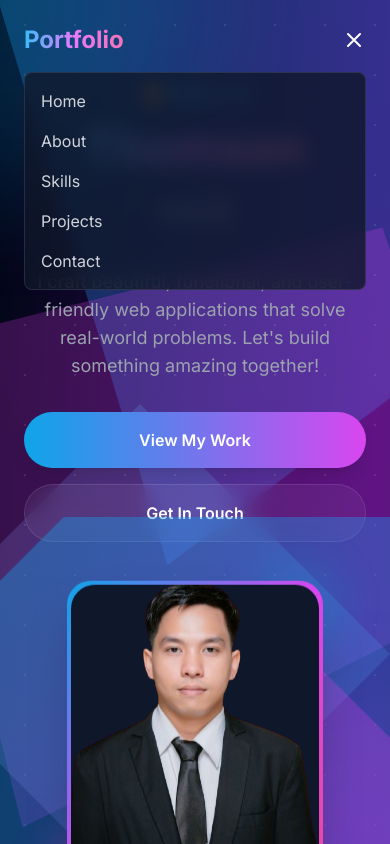
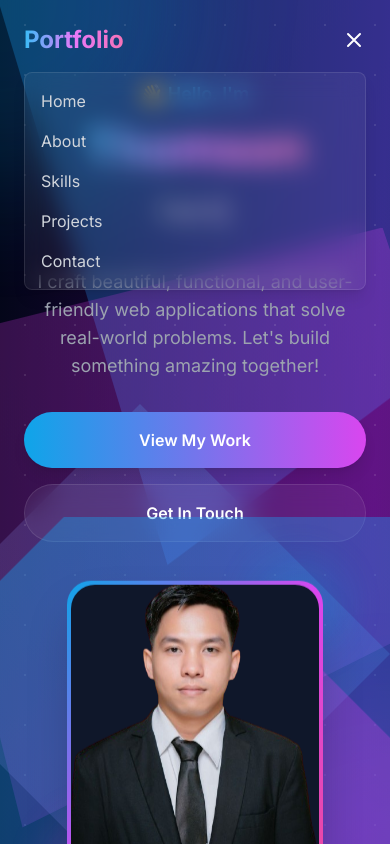
Before and after one commit to ThomsonSimbolon/my-portofolio-v2, a Next.js app: page / in a window 390 px wide. Both pictures are taken after a click on the button 354 px from the left and 40 px from the top of the page. Shown: the top 844 px of the page. Built offline with nearby package versions, Linux system fonts and the light colour scheme.

Commit message:
Perbaikan Navbar

```diff
--- a/app/globals.css
+++ b/app/globals.css
@@ -33,7 +33,8 @@
   }
 
   @keyframes gradient {
-    0%, 100% {
+    0%,
+    100% {
       background-position: 0% 50%;
     }
     50% {
@@ -45,14 +46,16 @@
 /* Glassmorphism effect */
 .glass {
   background: rgba(255, 255, 255, 0.05);
-  backdrop-filter: blur(10px);
+  -webkit-backdrop-filter: blur(12px);
+  backdrop-filter: blur(12px);
   border: 1px solid rgba(255, 255, 255, 0.1);
 }
 
 /* Glassmorphism effect - dark variant for mobile menu */
 .glass-dark {
-  background: rgba(15, 23, 42, 0.8);
-  backdrop-filter: blur(10px);
+  background: rgba(255, 255, 255, 0.05);
+  -webkit-backdrop-filter: blur(12px);
+  backdrop-filter: blur(12px);
   border: 1px solid rgba(255, 255, 255, 0.1);
 }
 
--- a/components/Navbar.tsx
+++ b/components/Navbar.tsx
@@ -100,7 +100,7 @@ export default function Navbar() {
 
       {/* Mobile Menu */}
       {isMobileMenuOpen && (
-        <div className="md:hidden glass-dark mt-4 mx-6 rounded-lg p-4 animate-fade-in">
+        <div className="md:hidden bg-white/5 backdrop-blur-md border border-white/10 mt-4 mx-6 rounded-lg p-4 animate-fade-in shadow-lg">
           <div className="flex flex-col gap-4">
             {navLinks.map((link) => (
               <a
```
